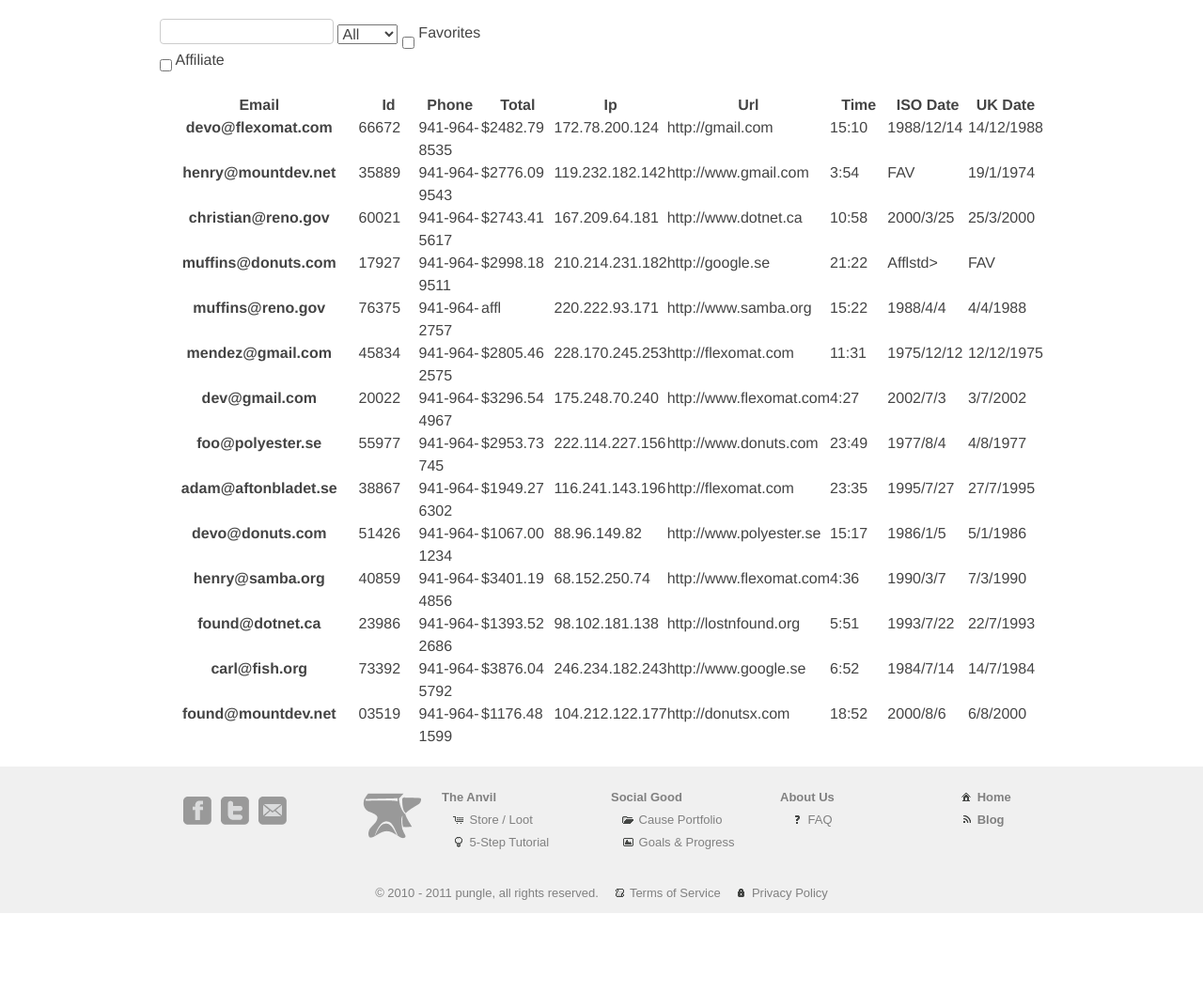
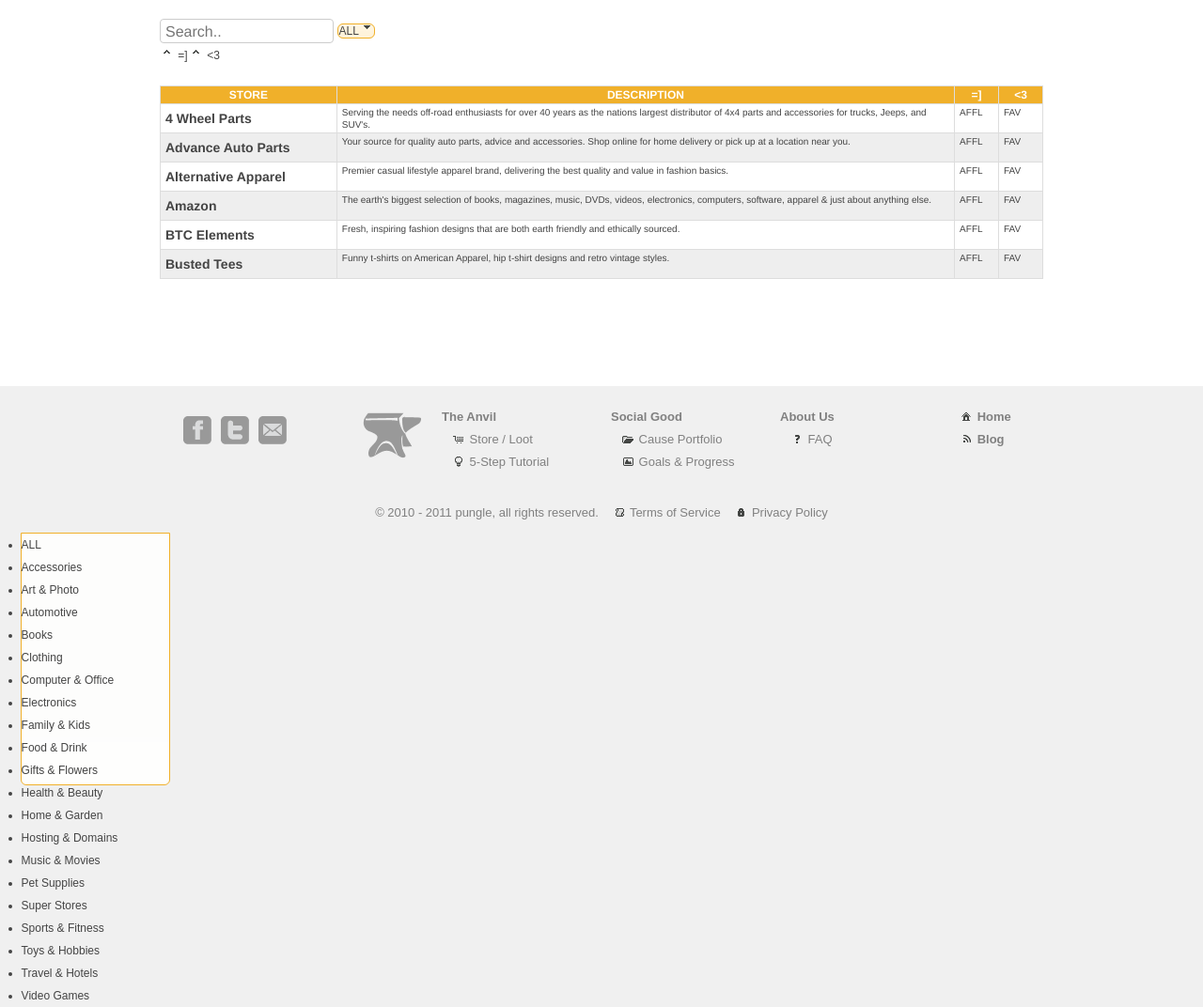
Before and after one commit to justinhammack/pungle-beta, a PHP site: page /demo.php in a window 1280 px wide. Shown: the part 84-1156 px from the top of the page at 94% size. Before the commit the page ends 1056 px from the top, so only its background shows below. Run offline with PHP 8.4, Linux system fonts and the light colour scheme; some libraries are stand-ins or nearby versions.

Commit message:
v3.281 - updated the demo page and styles

```diff
--- a/core/style.css
+++ b/core/style.css
@@ -239,8 +239,8 @@ button, input, select, textarea { margin: 0; }
 
 form fieldset {-webkit-border-radius: 5px; -moz-border-radius: 5px; border-radius:5px; padding-top:5px; padding-left:5px; border:1px solid #ccc; }
 form fieldset legend {font-size:1.4em; padding:0 5px;}
-form input[type=text], form input[type=email], form input[type=url] {-moz-border-radius: 4px; -webkit-border-radius: 4px; border-radius:4px; height:20px; margin-bottom:5px; border:1px solid #ccc; padding:4px 0 1px 5px;}
-form label {display:block; height:20px; font-size:1.2em;}
+form input[type=text], form input[type=email], form input[type=url] {-moz-border-radius: 4px; -webkit-border-radius: 4px; border-radius:4px; height:20px; border:1px solid #ccc; padding:3px 0 1px 5px; line-height: normal;}
+/* form label {display:block; height:20px; font-size:1.2em;} */
 
 /* colors for form validity */
 input:valid, textarea:valid   {  }
--- a/demo.php
+++ b/demo.php
@@ -14,6 +14,25 @@
 <?php require("include/head.php"); ?>
 
 	<link rel="canonical" href="http://pungle.me/anvil/" />
+
+    <style type="text/css">
+        table { width: 100%; border-collapse: collapse; margin: 0 0 1em; font-size: 10px; line-height: 13px; }
+        thead th { background: #f0b02a; color: #fff; font-size:12px; line-height: 14px; }
+        tbody th { text-align: left; font-size:14px; line-height: 26px; }
+        table th, table td { border: 1px solid #ddd; padding: 2px 5px; }
+
+        .odd, .r1 { background: #fff; }
+        .even, .r2 { background: #eee; }
+        .r3 { background: #ebebeb; }
+        .search { font-weight:  bold; }
+
+        input:-moz-placeholder {
+            color: #EEE;
+        }
+
+        .ui-widget, .ui-button-text { font-size: 12px; }
+
+    </style>
 
 </head>
 
@@ -39,246 +58,107 @@
 		<div class="col col_16">
 			<form>
 
-			    <input type="text" id="search">
-
+			    <input type="text" placeholder="Search.." id="storeSearch">
 			    <select id="dropList">
 
-			        <option value="" selected="selected">All</option>
-			        <option value="gmail">Gmail</option>
+			        <option value="" selected="selected">ALL</option>
+			        <option value="">Accessories</option>
+			        <option value="">Art & Photo</option>
+			        <option value="">Automotive</option>
+			        <option value="">Books</option>
+			        <option value="">Clothing</option>
+			        <option value="">Computer & Office</option>
+			        <option value="">Electronics</option>
+			        <option value="">Family & Kids</option>
+			        <option value="">Food & Drink</option>
+			        <option value="">Gifts & Flowers</option>
+			        <option value="">Health & Beauty</option>
+			        <option value="">Home & Garden</option>
+			        <option value="">Hosting & Domains</option>
+		            <option value="">Music & Movies</option>
+	                <option value="">Pet Supplies</option>
+                    <option value="">Super Stores</option>
+                    <option value="">Sports & Fitness</option>
+                    <option value="">Toys & Hobbies</option>
+                    <option value="">Travel & Hotels</option>
+                    <option value="">Video Games</option>
 
 		        </select>
 
-		        <input type="checkbox" id="tagFav" value="FAV" /> Favorites<br />
-                <input type="checkbox" id="tagAffl" value="AFFL" /> Affiliate
+		        <span id="storeCheckboxs">
+		            <input type="checkbox" id="tagAffl" value="AFFL" /><label for="tagAffl">=]</label><input type="checkbox" id="tagFav" value="FAV" /><label for="tagFav"><3</label>
+		        </span>
 
-	        </form> <br/>
-		    <table id="table_example">
+	        </form>
+	    </div>
+	</div>
+
+
+
+
+
+
+
+	<div class="row">
+		<div class="col col_16">
+
+	        <div style="height: 300px; overflow:auto; overflow-y:scroll;">
+
+		    <table>
     			<thead>
     				<tr>
-					<th width="30%">Email</th>
-					<th width="10%">Id</th>
-					<th width="10%">Phone</th>
-					<th width="10%">Total</th>
-					<th width="10%">Ip</th>
-					<th width="10%">Url</th>
-					<th width="10%">Time</th>
-					<th width="10%">ISO Date</th>
-					<th width="10%">UK Date</th>
+    					<th width="20%">STORE</th>
+    					<th width="70%">DESCRIPTION</th>
+    					<th width="5%" title="High impact shopping!">=]</th>
+    					<th width="5%" title="Favorite a store!"><3</th>
     				</tr>
     			</thead>
     			<tbody>
+    				<tr id="noresults">
+		                <td colspan="4">No Results</td>
+	                </tr>
     			    <tr>
-					<th>devo@flexomat.com</th>
-
-					<td>66672</td>
-					<td>941-964-8535</td>
-					<td>$2482.79</td>
-					<td>172.78.200.124</td>
-
-					<td>http://gmail.com</td>
-					<td>15:10</td>
-
-					<td>1988/12/14</td>
-					<td>14/12/1988</td>
-				</tr>
-
-				<tr>
-					<th>henry@mountdev.net</th>
-
-					<td>35889</td>
-
-					<td>941-964-9543</td>
-					<td>$2776.09</td>
-					<td>119.232.182.142</td>
-					<td>http://www.gmail.com</td>
-					<td>3:54</td>
-
-					<td>FAV</td>
-
-					<td>19/1/1974</td>
-				</tr>
-
-				<tr>
-					<th>christian@reno.gov</th>
-					<td>60021</td>
-					<td>941-964-5617</td>
-
-					<td>$2743.41</td>
-					<td>167.209.64.181</td>
-					<td>http://www.dotnet.ca</td>
-					<td>10:58</td>
-					<td>2000/3/25</td>
-					<td>25/3/2000</td>
-
-				</tr>
-
-				<tr>
-					<th>muffins@donuts.com</th>
-					<td>17927</td>
-					<td>941-964-9511</td>
-					<td>$2998.18</td>
-
-					<td>210.214.231.182</td>
-
-					<td>http://google.se</td>
-					<td>21:22</td>
-					<td>Afflstd>
+    					<th>4 Wheel Parts</th>
+    					<td>Serving the needs off-road enthusiasts for over 40 years as the nations largest distributor of 4x4 parts and accessories for trucks, Jeeps, and SUV's.</td>
+    					<td>AFFL</td>
     					<td>FAV</td>
     				</tr>
-
     				<tr>
-					<th>muffins@reno.gov</th>
-
-					<td>76375</td>
-					<td>941-964-2757</td>
-					<td>affl</td>
-					<td>220.222.93.171</td>
-
-					<td>http://www.samba.org</td>
-					<td>15:22</td>
-
-					<td>1988/4/4</td>
-					<td>4/4/1988</td>
+    					<th>Advance Auto Parts</th>
+    					<td>Your source for quality auto parts, advice and accessories. Shop online for home delivery or pick up at a location near you.</td>
+    					<td>AFFL</td>
+    					<td>FAV</td>
     				</tr>
-
     				<tr>
-
-					<th>mendez@gmail.com</th>
-					<td>45834</td>
-					<td>941-964-2575</td>
-
-					<td>$2805.46</td>
-					<td>228.170.245.253</td>
-					<td>http://flexomat.com</td>
-
-					<td>11:31</td>
-					<td>1975/12/12</td>
-					<td>12/12/1975</td>
-
+    					<th>Alternative Apparel</th>
+    					<td>Premier casual lifestyle apparel brand, delivering the best quality and value in fashion basics.</td>
+    					<td>AFFL</td>
+    					<td>FAV</td>
     				</tr>
-
     				<tr>
-					<th>dev@gmail.com</th>
-
-					<td>20022</td>
-					<td>941-964-4967</td>
-					<td>$3296.54</td>
-					<td>175.248.70.240</td>
-
-					<td>http://www.flexomat.com</td>
-					<td>4:27</td>
-
-					<td>2002/7/3</td>
-					<td>3/7/2002</td>
+    					<th>Amazon</th>
+    					<td>The earth's biggest selection of books, magazines, music, DVDs, videos, electronics, computers, software, apparel & just about anything else.</td>
+    					<td>AFFL</td>
+    					<td>FAV</td>
     				</tr>
-
     				<tr>
-					<th>foo@polyester.se</th>
-
-					<td>55977</td>
-
-					<td>941-964-745</td>
-					<td>$2953.73</td>
-					<td>222.114.227.156</td>
-					<td>http://www.donuts.com</td>
-					<td>23:49</td>
-
-					<td>1977/8/4</td>
-
-					<td>4/8/1977</td>
+    					<th>BTC Elements</th>
+    					<td>Fresh, inspiring fashion designs that are both earth friendly and ethically sourced.</td>
+    					<td>AFFL</td>
+    					<td>FAV</td>
     				</tr>
-
     				<tr>
-					<th>adam@aftonbladet.se</th>
-					<td>38867</td>
-					<td>941-964-6302</td>
-
-					<td>$1949.27</td>
-					<td>116.241.143.196</td>
-					<td>http://flexomat.com</td>
-					<td>23:35</td>
-					<td>1995/7/27</td>
-					<td>27/7/1995</td>
-
+    					<th>Busted Tees</th>
+    					<td>Funny t-shirts on American Apparel, hip t-shirt designs and retro vintage styles.</td>
+    					<td>AFFL</td>
+    					<td>FAV</td>
     				</tr>
-
-				<tr>
-					<th>devo@donuts.com</th>
-					<td>51426</td>
-					<td>941-964-1234</td>
-					<td>$1067.00</td>
-
-					<td>88.96.149.82</td>
-
-					<td>http://www.polyester.se</td>
-					<td>15:17</td>
-					<td>1986/1/5</td>
-					<td>5/1/1986</td>
-				</tr>
+    			</tbody>
+			</table>
 
 
-				<tr>
-					<th>henry@samba.org</th>
+		</div>
 
-					<td>40859</td>
-					<td>941-964-4856</td>
-					<td>$3401.19</td>
-					<td>68.152.250.74</td>
-
-					<td>http://www.flexomat.com</td>
-					<td>4:36</td>
-
-					<td>1990/3/7</td>
-					<td>7/3/1990</td>
-				</tr>
-
-				<tr>
-
-					<th>found@dotnet.ca</th>
-					<td>23986</td>
-					<td>941-964-2686</td>
-
-					<td>$1393.52</td>
-					<td>98.102.181.138</td>
-					<td>http://lostnfound.org</td>
-
-					<td>5:51</td>
-					<td>1993/7/22</td>
-					<td>22/7/1993</td>
-
-				</tr>
-
-				<tr>
-					<th>carl@fish.org</th>
-
-					<td>73392</td>
-					<td>941-964-5792</td>
-					<td>$3876.04</td>
-					<td>246.234.182.243</td>
-
-					<td>http://www.google.se</td>
-					<td>6:52</td>
-
-					<td>1984/7/14</td>
-					<td>14/7/1984</td>
-				</tr>
-
-				<tr>
-					<th>found@mountdev.net</th>
-
-					<td>03519</td>
-
-					<td>941-964-1599</td>
-					<td>$1176.48</td>
-					<td>104.212.122.177</td>
-					<td>http://donutsx.com</td>
-					<td>18:52</td>
-
-					<td>2000/8/6</td>
-
-					<td>6/8/2000</td>
-				</tr>
-			</table>
 		</div>
 	</div>
 
@@ -334,14 +214,23 @@
 	<script src="/core/pungle.js?v=3"></script> -->
 	<!-- <script src="core/pungle-min.js?v=2"></script> -->
 
-	<script src="/core/libs/jquery.quicksearch.js"></script>
+	<script src="/core/libs/jquery.ui.selectmenu.js"></script>
+	<script src="/core/jquery.quicksearch.js"></script>
 
 	<script type="text/javascript">
 	    $(document).ready(function(){
-	        qsStores = $('input#search').quicksearch('table tbody tr');
+	        qsStores = $('input#storeSearch').quicksearch('table tbody tr', {
+	            noResults: '#noresults',
+				stripeRows: ['odd', 'even']
+	        });
+
 	        $('select#dropList,input#tagFav,input#tagAffl').bind('change', function() {
 	            qsStores.sorted();
             });
+
+            $('select#dropList').selectmenu();
+            $( "#storeCheckboxs" ).buttonset();
+
 	        /* pungle.init(); */
 	    });
 	</script>
```
Also changed, not shown: other parts of core/style.css (+37 -0 lines), core/libs/jquery.ui.selectmenu.js (added). Lines whose indentation alone changed are shown as unchanged.
